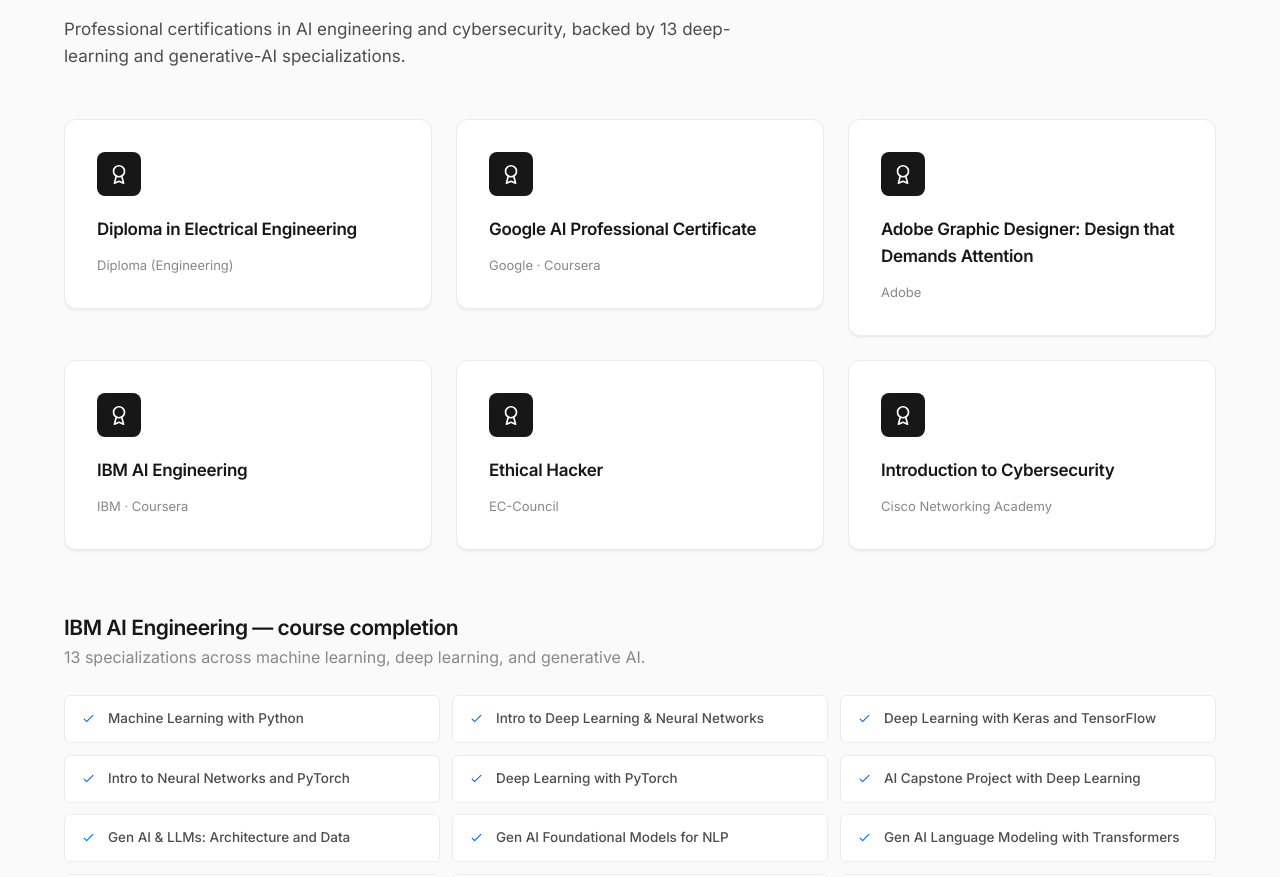
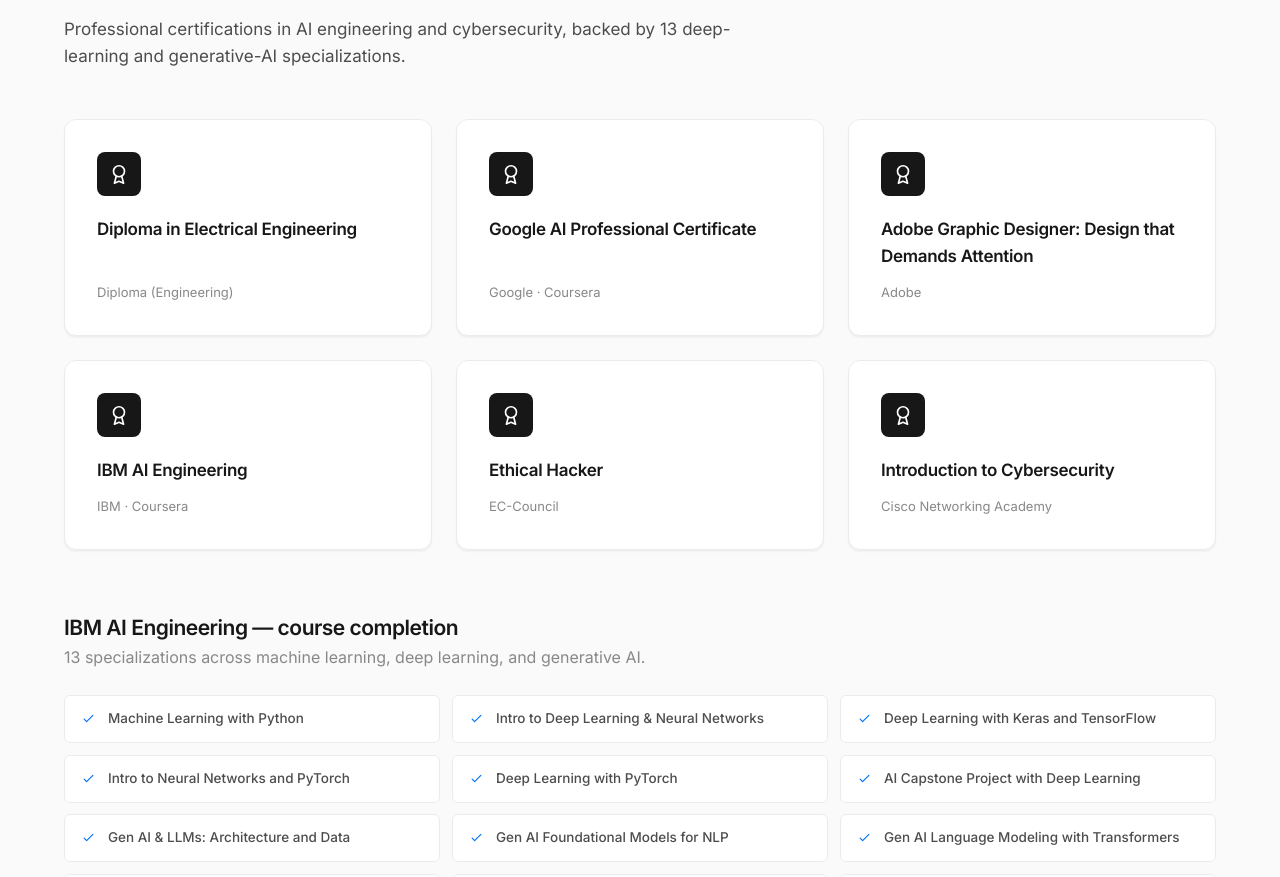
Before and after one commit to pranitacharjunewar3-sketch/portfolio, a React (Vite) app: page / in a window 1280 px wide. Shown: the part 6847-7724 px from the top of the page. Built offline with nearby package versions, Linux system fonts and the light colour scheme.

Commit message:
Make certificate cards equal height

```diff
--- a/src/sections/Certifications.tsx
+++ b/src/sections/Certifications.tsx
@@ -13,7 +13,7 @@
     >
       <div className="cert-grid" style={{ marginBottom: "var(--s-4xl)" }}>
         {certifications.map((cert, i) => (
-          <Reveal key={cert.title} delay={i * 80}>
+          <Reveal key={cert.title} delay={i * 80} className="cert-item">
             <div className="cert-card">
               <span className="cert-icon">
                 <Icon name="certificate" size={22} />
--- a/src/styles/globals.css
+++ b/src/styles/globals.css
@@ -1182,6 +1182,11 @@
   display: grid;
   grid-template-columns: repeat(3, 1fr);
   gap: var(--s-lg);
+  align-items: stretch;
+}
+
+.cert-item {
+  height: 100%;
 }
 
 .cert-card {
@@ -1192,6 +1197,7 @@
   border-radius: var(--r-lg);
   padding: var(--s-xl);
   gap: var(--s-sm);
+  height: 100%;
   box-shadow: var(--shadow-card);
   text-decoration: none;
   transition:
```
